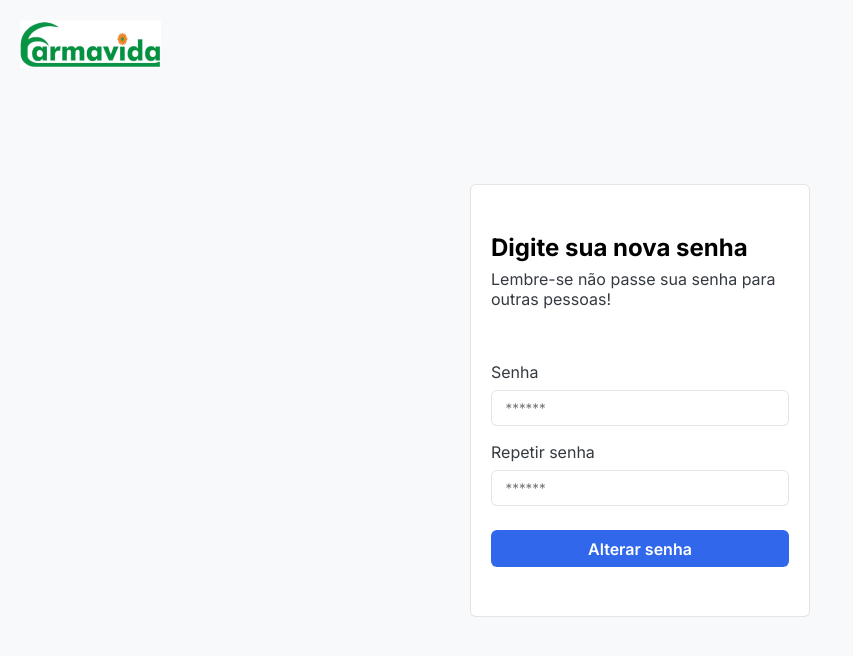
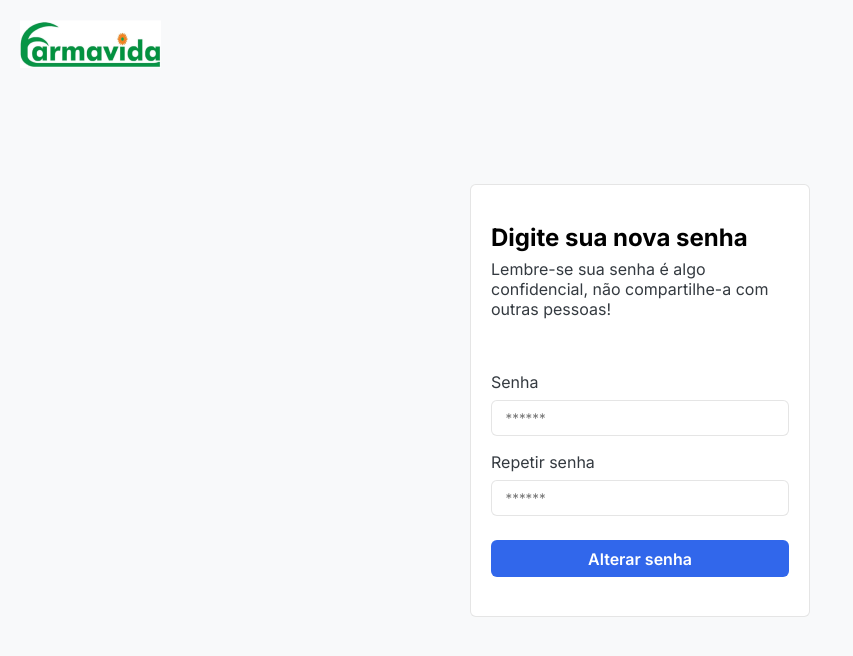
Before and after one commit to gabrielrab/react-ecommerce-kit, a React (Create React App) app: page /recoverPassword in a window 1280 px wide. Shown: the top 656 px of the page, without its empty margins (0-853 px from the left). Built offline with nearby package versions, Linux system fonts and the light colour scheme.

Commit message:
fix input type

```diff
--- a/src/pages/RecoverPass/index.js
+++ b/src/pages/RecoverPass/index.js
@@ -17,7 +17,8 @@ export default function RecoverPass() {
         <div className="p-recoverPass-top">
           <p className="p-recoverPass-title">Digite sua nova senha</p>
           <p className="p-recoverPass-subtitle">
-            Lembre-se não passe sua senha para outras pessoas!
+            Lembre-se sua senha é algo confidencial, não compartilhe-a com
+            outras pessoas!
           </p>
         </div>
 
--- a/src/pages/SignUp/index.js
+++ b/src/pages/SignUp/index.js
@@ -27,7 +27,7 @@ export default function SignUp() {
             <div className="p-signUp-div">
               <p className="p-signUp-subtitle">Nome</p>
               <input
-                type="email"
+                type="text"
                 required
                 onChange={handleChange}
                 placeholder="João"
@@ -37,7 +37,7 @@ export default function SignUp() {
             <div className="p-signUp-div">
               <p className="p-signUp-subtitle">Sobrenome</p>
               <input
-                type="email"
+                type="text"
                 required
                 onChange={handleChange}
                 placeholder="Rodrigues"
@@ -58,7 +58,7 @@ export default function SignUp() {
               <p className="p-signUp-subtitle">Senha</p>
 
               <input
-                type="email"
+                type="password"
                 required
                 onChange={handleChange}
                 placeholder="*******"
@@ -70,7 +70,7 @@ export default function SignUp() {
               <p className="p-signUp-subtitle">Repetir Senha</p>
 
               <input
-                type="email"
+                type="password"
                 required
                 onChange={handleChange}
                 placeholder="*******"
```
